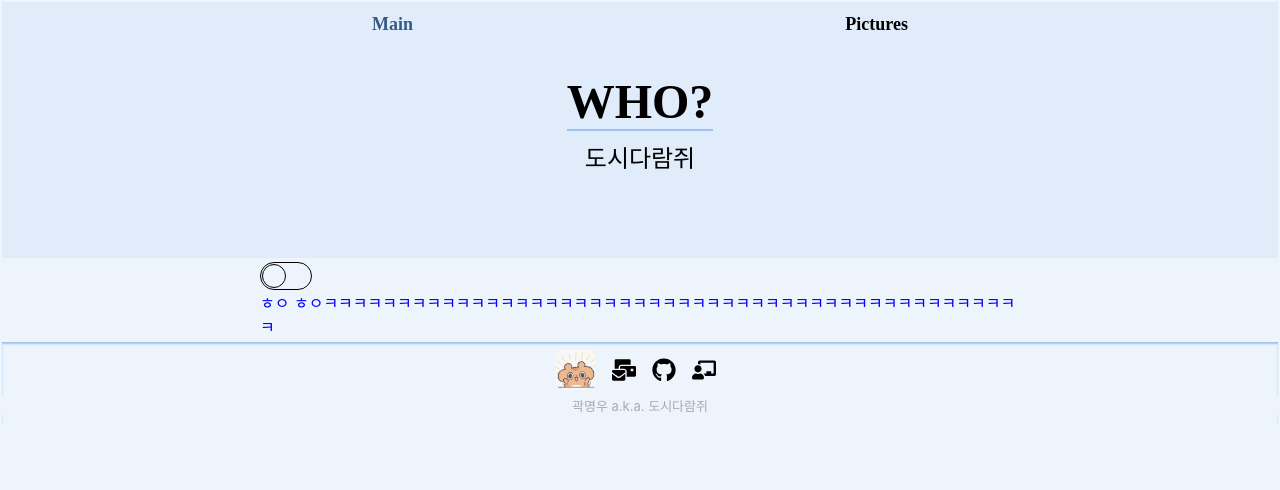
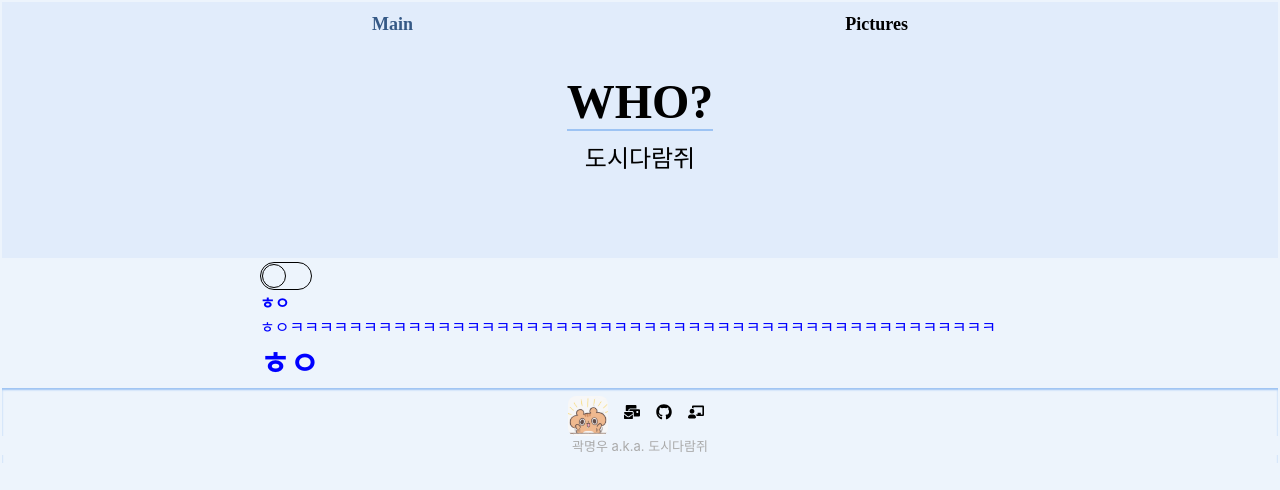
Before and after one commit to Citysquirrel/citysquirrel.github.io, a React (Create React App) app: page / in a window 1280 px wide. Shown: the top 490 px of the page. Built offline with nearby package versions, Linux system fonts and the light colour scheme; a web font is replaced by a local one.

Commit message:
Apply react-markdown in Textblock

```diff
--- a/package.json
+++ b/package.json
@@ -17,6 +17,7 @@
     "react": "^17.0.2",
     "react-dom": "^17.0.2",
     "react-icons": "^4.3.1",
+    "react-markdown": "^8.0.2",
     "react-router-dom": "^6.2.2",
     "react-scripts": "5.0.0",
     "styled-components": "^5.3.3",
--- a/src/components/Textblock.tsx
+++ b/src/components/Textblock.tsx
@@ -1,4 +1,5 @@
 import styled from 'styled-components';
+import Markdown from 'react-markdown';
 
 interface Props {
   content: string;
@@ -9,12 +10,16 @@ interface Props {
 }
 
 const Container = styled.div<{ props: Props }>`
-  font-size: ${(props) => props.props.size}px;
+  /* font-size: ${(props) => props.props.size}px; */
   color: ${(props) => props.props.color};
   background-color: ${(props) => props.props.bg};
   text-align: ${(props) => props.props.align}; ;
 `;
 
 export const Textblock = (props: Props) => {
-  return <Container props={props}>{props.content}</Container>;
+  return (
+    <Container props={props}>
+      <Markdown>{props.content}</Markdown>
+    </Container>
+  );
 };
--- a/src/index.css
+++ b/src/index.css
@@ -11,7 +11,7 @@
 * {
   margin: 0;
   padding: 0;
-  font-size: x-large;
+  /* font-size: x-large; */
   box-sizing: border-box;
   color: var(--font);
   background-color: var(--bg);
--- a/src/pages/Home.tsx
+++ b/src/pages/Home.tsx
@@ -8,6 +8,7 @@ const Intro = styled.div`
   padding-top: 64px;
   padding-bottom: 16px;
   min-height: 256px;
+  font-size: x-large;
   /* max-width: 968px; */
   background-color: var(--bg-menu);
   font-family: 'SUIT-Light';
@@ -51,9 +52,9 @@ export const Home = () => {
       <Contents>
         <Toggle toggleOn={false} />
         <Textblock
-          content={
-            'ㅎㅇ ㅎㅇㅋㅋㅋㅋㅋㅋㅋㅋㅋㅋㅋㅋㅋㅋㅋㅋㅋㅋㅋㅋㅋㅋㅋㅋㅋㅋㅋㅋㅋㅋㅋㅋㅋㅋㅋㅋㅋㅋㅋㅋㅋㅋㅋㅋㅋㅋㅋㅋ'
-          }
+          content={`**ㅎㅇ**\n
+ㅎㅇㅋㅋㅋㅋㅋㅋㅋㅋㅋㅋㅋㅋㅋㅋㅋㅋㅋㅋㅋㅋㅋㅋㅋㅋㅋㅋㅋㅋㅋㅋㅋㅋㅋㅋㅋㅋㅋㅋㅋㅋㅋㅋㅋㅋㅋㅋㅋㅋ
+\n# ㅎㅇ`}
           size={16}
           color={'blue'}
           bg={'inherit'}
--- a/src/pages/Pictures.tsx
+++ b/src/pages/Pictures.tsx
@@ -15,6 +15,7 @@ const Intro = styled.div`
   padding-top: 128px;
   height: 512px;
   font-weight: 900;
+  font-size: x-large;
   /* max-width: 968px; */
   background-color: var(--bg-menu);
   font-family: 'SUIT-Light';
```
Also changed, not shown: 1 other file (tests, documents, lock files or other folders).
